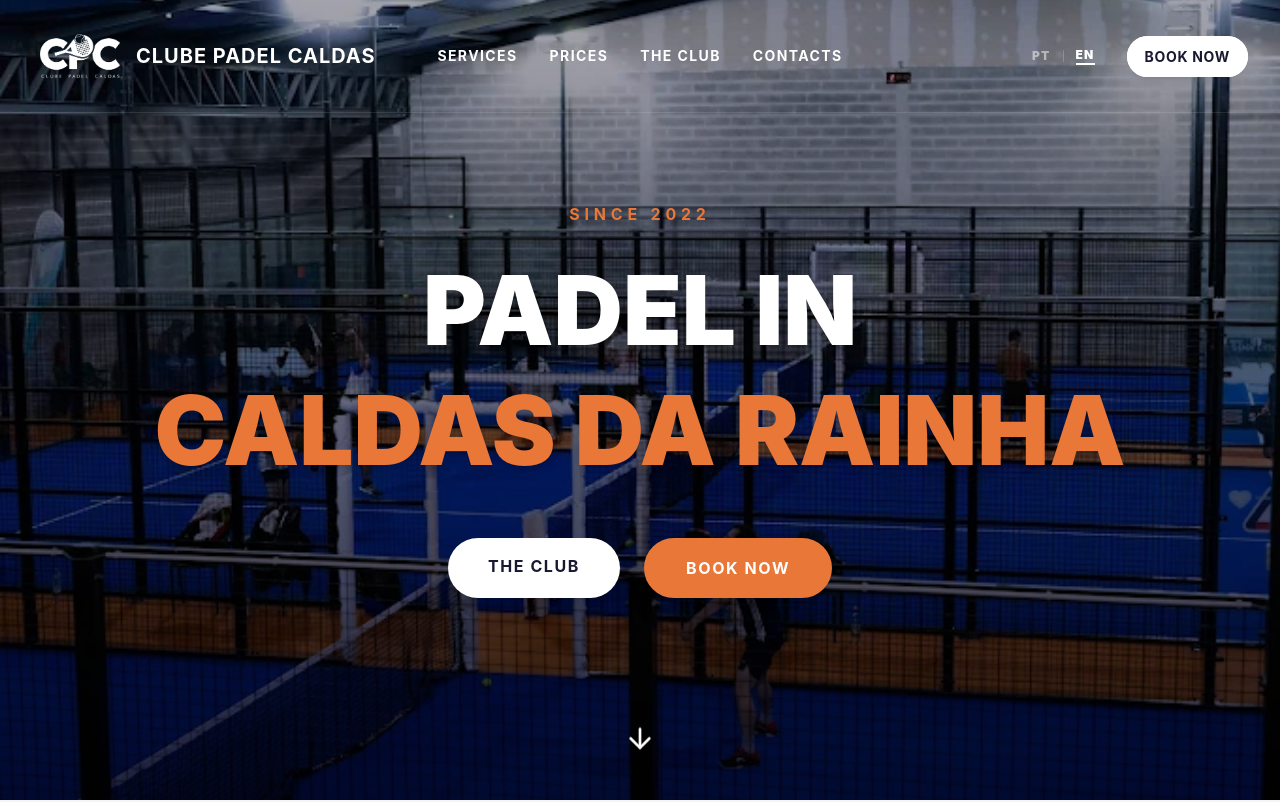
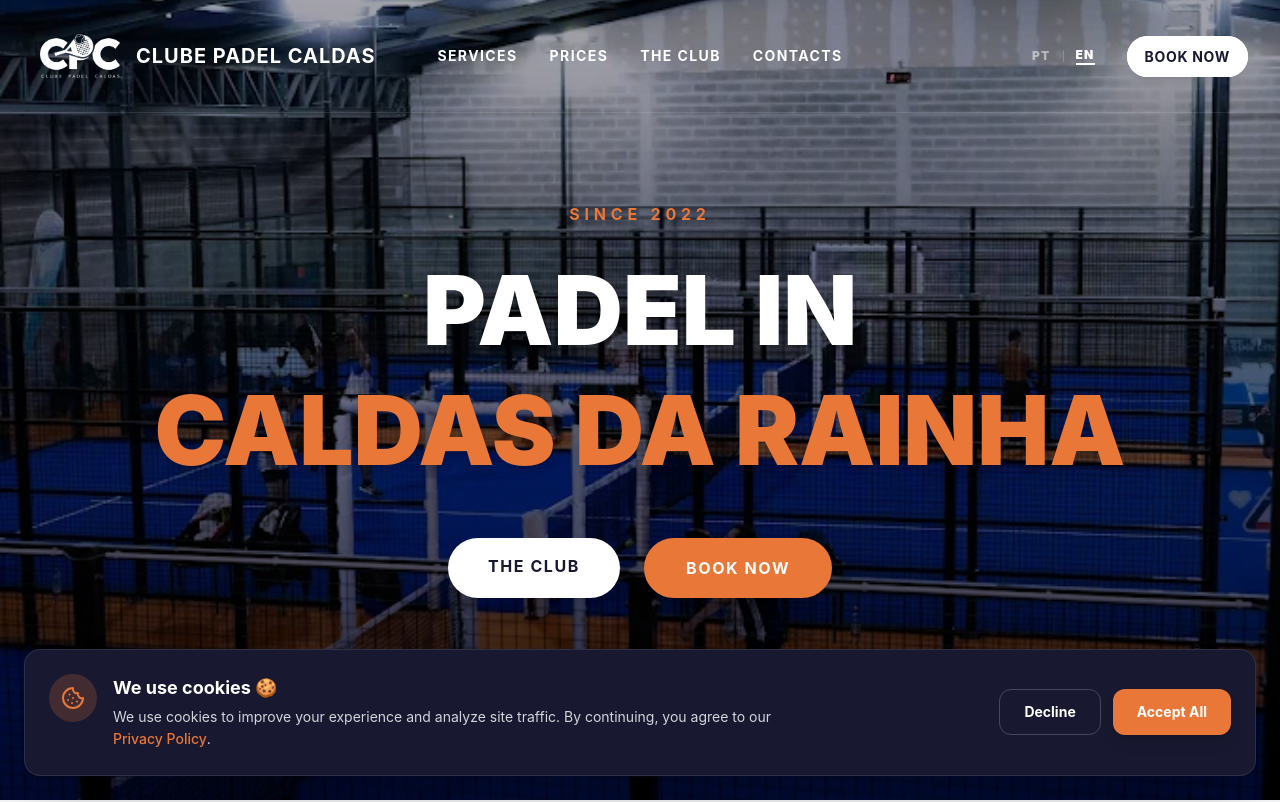
Before and after one commit to Santosha17/ClubePadelCaldas, a Next.js app: page /en in a window 1280 px wide. Shown: the top 802 px of the page. Built offline with nearby package versions, Linux system fonts and the light colour scheme.

Commit message:
Add cookie Banner

```diff
--- a/src/app/[locale]/layout.tsx
+++ b/src/app/[locale]/layout.tsx
@@ -9,6 +9,7 @@
 import { NextIntlClientProvider } from 'next-intl';
 import { getMessages } from 'next-intl/server';
 import type { Metadata } from "next";
+import CookieBanner from "@/components/CookieBanner";
 
 const geistSans = Geist({
     variable: "--font-geist-sans",
@@ -78,6 +79,7 @@
                 {children}
             </main>
             <Footer />
+            <CookieBanner />
             {/* <WhatsAppButton /> */}
         </NextIntlClientProvider>
         </body>
--- /dev/null
+++ b/src/components/CookieBanner.tsx
@@ -0,0 +1,90 @@
+'use client';
+
+import { useState, useEffect } from 'react';
+import { motion, AnimatePresence } from 'framer-motion';
+import { Cookie, X } from 'lucide-react';
+import { useTranslations } from 'next-intl';
+import { Link } from '@/navigation';
+
+export default function CookieBanner() {
+    const t = useTranslations('Cookies');
+    const [isVisible, setIsVisible] = useState(false);
+
+    useEffect(() => {
+        // Verifica se o utilizador já tomou uma decisão
+        const consent = localStorage.getItem('cookieConsent');
+        if (!consent) {
+            // Pequeno delay para não aparecer logo que o site carrega (melhor UX)
+            const timer = setTimeout(() => setIsVisible(true), 1000);
+            return () => clearTimeout(timer);
+        }
+    }, []);
+
+    const handleAccept = () => {
+        localStorage.setItem('cookieConsent', 'accepted');
+        setIsVisible(false);
+        // Aqui podes adicionar lógica para ativar Google Analytics, Pixel, etc.
+    };
+
+    const handleDecline = () => {
+        localStorage.setItem('cookieConsent', 'declined');
+        setIsVisible(false);
+    };
+
+    return (
+        <AnimatePresence>
+            {isVisible && (
+                <motion.div
+                    initial={{ y: 100, opacity: 0 }}
+                    animate={{ y: 0, opacity: 1 }}
+                    exit={{ y: 100, opacity: 0 }}
+                    transition={{ duration: 0.5, ease: "easeOut" }}
+                    className="fixed bottom-0 left-0 right-0 z-[9999] p-4 md:p-6"
+                >
+                    <div className="max-w-7xl mx-auto bg-brand-navy text-white rounded-2xl shadow-2xl border border-white/10 p-6 md:flex md:items-center md:justify-between gap-6 backdrop-blur-xl bg-opacity-95">
+
+                        {/* Texto e Ícone */}
+                        <div className="flex gap-4 mb-6 md:mb-0">
+                            <div className="shrink-0 w-12 h-12 bg-brand-terracotta/20 rounded-full flex items-center justify-center text-brand-terracotta">
+                                <Cookie size={24} />
+                            </div>
+                            <div>
+                                <h3 className="font-bold text-lg mb-1">{t('title')}</h3>
+                                <p className="text-gray-300 text-sm leading-relaxed max-w-2xl">
+                                    {t('description')}{' '}
+                                    <Link href="/privacidade" className="text-brand-terracotta hover:underline font-medium">
+                                        {t('link')}
+                                    </Link>.
+                                </p>
+                            </div>
+                        </div>
+
+                        {/* Botões */}
+                        <div className="flex flex-col sm:flex-row gap-3 shrink-0">
+                            <button
+                                onClick={handleDecline}
+                                className="px-6 py-3 rounded-xl border border-white/20 hover:bg-white/10 text-sm font-bold transition-colors"
+                            >
+                                {t('decline')}
+                            </button>
+                            <button
+                                onClick={handleAccept}
+                                className="px-6 py-3 rounded-xl bg-brand-terracotta hover:bg-white hover:text-brand-navy text-white text-sm font-bold shadow-lg transition-all transform hover:-translate-y-1"
+                            >
+                                {t('accept')}
+                            </button>
+                        </div>
+
+                        {/* Botão Fechar (Canto) */}
+                        <button
+                            onClick={handleDecline}
+                            className="absolute top-4 right-4 text-gray-400 hover:text-white md:hidden"
+                        >
+                            <X size={20} />
+                        </button>
+                    </div>
+                </motion.div>
+            )}
+        </AnimatePresence>
+    );
+}
--- a/src/messages/en.json
+++ b/src/messages/en.json
@@ -406,5 +406,12 @@
         "content": "Court bookings are made through the TiePlayer platform. Cancellation without costs must be made at least 24 hours in advance."
       }
     }
+  },
+  "Cookies": {
+    "title": "We use cookies 🍪",
+    "description": "We use cookies to improve your experience and analyze site traffic. By continuing, you agree to our",
+    "link": "Privacy Policy",
+    "accept": "Accept All",
+    "decline": "Decline"
   }
 }
--- a/src/messages/pt.json
+++ b/src/messages/pt.json
@@ -406,5 +406,12 @@
         "content": "As reservas de campos são efetuadas através da plataforma TiePlayer. O cancelamento sem custos deve ser feito com uma antecedência mínima de 24 horas."
       }
     }
+  },
+  "Cookies": {
+    "title": "Nós usamos cookies 🍪",
+    "description": "Utilizamos cookies para melhorar a tua experiência e analisar o tráfego do site. Ao continuar, concordas com a nossa",
+    "link": "Política de Privacidade",
+    "accept": "Aceitar Tudo",
+    "decline": "Recusar"
   }
 }
```
